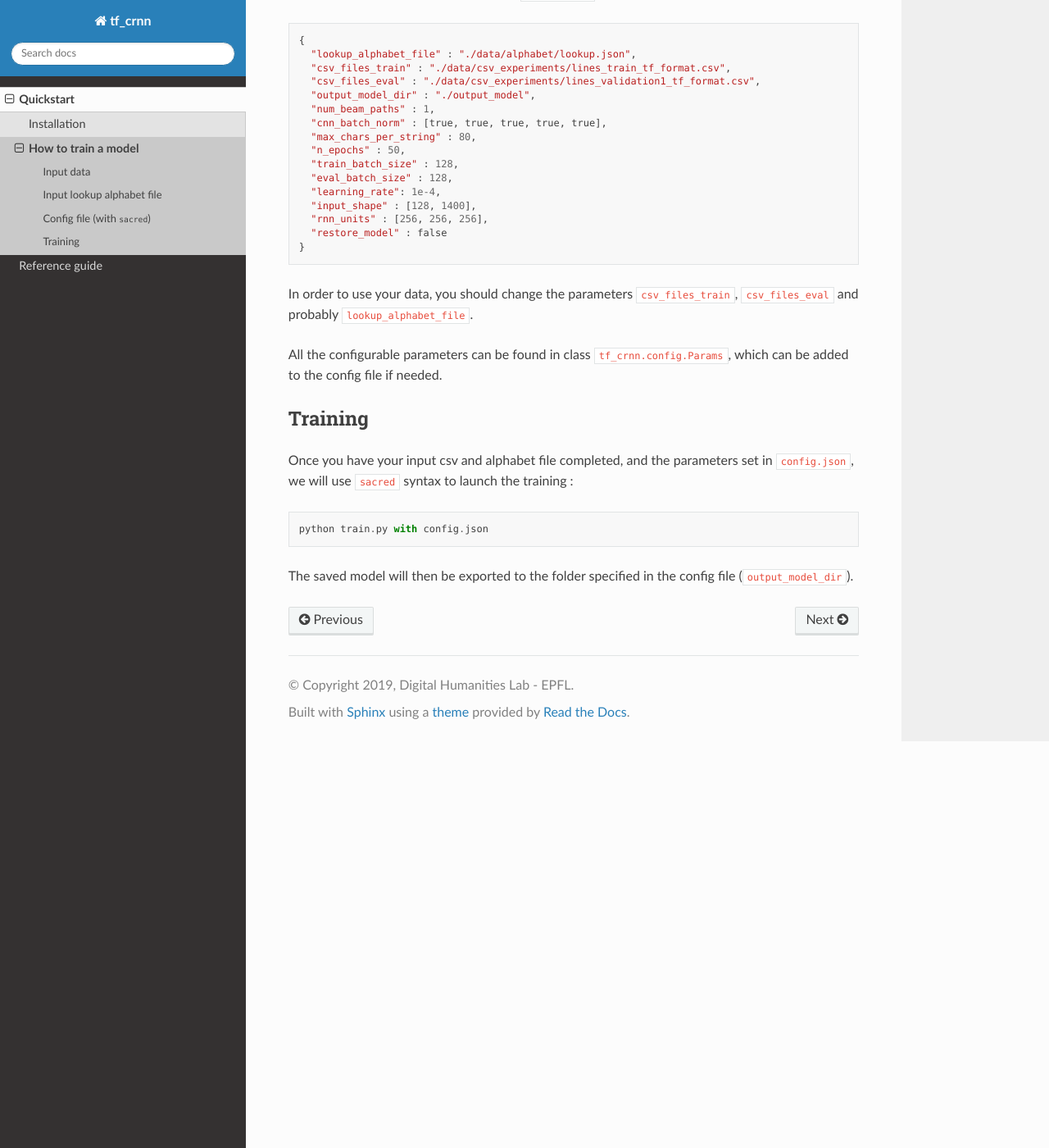
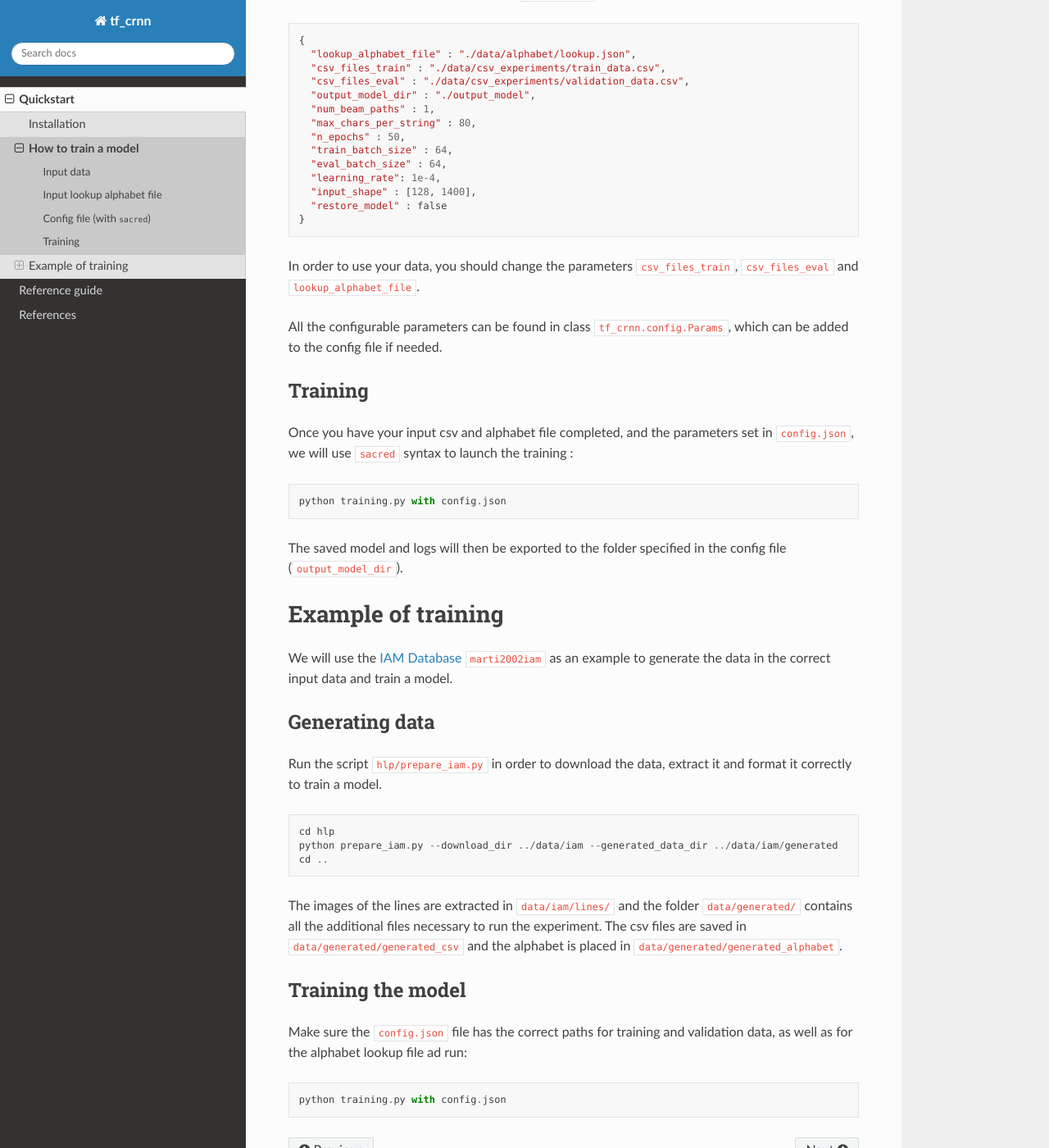
Before and after one commit to solivr/tf-crnn, a Sphinx documentation site: the page built from doc/start/training.rst, in a window 1280 px wide and 1400 px high, scrolled down 1049 px. Shown: the whole window at 82% size. Built offline with Sphinx 7.4.7 and the Read the Docs theme 2.0.0, drawn with Linux system fonts in a browser that asks for light colours; cross-references to code outside the pages are shown as plain code.

Commit message:
documenting example of training

```diff
--- a/doc/conf.py
+++ b/doc/conf.py
@@ -44,7 +44,8 @@ extensions = [
     'sphinx.ext.coverage',
     'sphinx.ext.viewcode',
     'sphinx.ext.githubpages',
-    # 'sphinx_autodoc_typehints'
+    'sphinxcontrib.bibtex',  # for bibtex
+    'sphinx_autodoc_typehints'
 ]
 
 # Add any paths that contain templates here, relative to this directory.
--- a/doc/index.rst
+++ b/doc/index.rst
@@ -10,6 +10,7 @@ TF-CRNN : A TensorFlow implementation of Convolutional Recurrent Neural Network
 
    start/index
    reference/index
+   references
 ..   :caption: Contents:
 
 A TensorFlow implementation of the Convolutional Recurrent Neural Network (CRNN) for image-based sequence recognition
--- /dev/null
+++ b/doc/references.bib
@@ -0,0 +1,10 @@
+@article{marti2002iam,
+  title={The IAM-database: an English sentence database for offline handwriting recognition},
+  author={Marti, U-V and Bunke, Horst},
+  journal={International Journal on Document Analysis and Recognition},
+  volume={5},
+  number={1},
+  pages={39--46},
+  year={2002},
+  publisher={Springer}
+}
--- a/doc/start/training.rst
+++ b/doc/start/training.rst
@@ -40,22 +40,20 @@ Set the parameters of the experiment in ``config.json``. The file looks like thi
 
     {
       "lookup_alphabet_file" : "./data/alphabet/lookup.json",
-      "csv_files_train" : "./data/csv_experiments/lines_train_tf_format.csv",
-      "csv_files_eval" : "./data/csv_experiments/lines_validation1_tf_format.csv",
+      "csv_files_train" : "./data/csv_experiments/train_data.csv",
+      "csv_files_eval" : "./data/csv_experiments/validation_data.csv",
       "output_model_dir" : "./output_model",
       "num_beam_paths" : 1,
-      "cnn_batch_norm" : [true, true, true, true, true],
       "max_chars_per_string" : 80,
       "n_epochs" : 50,
-      "train_batch_size" : 128,
-      "eval_batch_size" : 128,
+      "train_batch_size" : 64,
+      "eval_batch_size" : 64,
       "learning_rate": 1e-4,
       "input_shape" : [128, 1400],
-      "rnn_units" : [256, 256, 256],
       "restore_model" : false
     }
 
-In order to use your data, you should change the parameters ``csv_files_train``, ``csv_files_eval`` and probably ``lookup_alphabet_file``.
+In order to use your data, you should change the parameters ``csv_files_train``, ``csv_files_eval`` and ``lookup_alphabet_file``.
 
 All the configurable parameters can be found in class ``tf_crnn.config.Params``, which can be added to the config file if needed.
 
@@ -65,6 +63,35 @@ Training
 Once you have your input csv and alphabet file completed, and the parameters set in ``config.json``,
 we will use ``sacred`` syntax to launch the training : ::
 
-    python train.py with config.json
+    python training.py with config.json
 
-The saved model will then be exported to the folder specified in the config file (``output_model_dir``).
+The saved model and logs will then be exported to the folder specified in the config file (``output_model_dir``).
+
+
+Example of training
+-------------------
+
+We will use the `IAM Database <http://www.fki.inf.unibe.ch/databases/iam-handwriting-database>`_ :cite:`marti2002iam`
+as an example to generate the data in the correct input data and train a model.
+
+
+Generating data
+^^^^^^^^^^^^^^^
+
+Run the script ``hlp/prepare_iam.py`` in order to download the data, extract it and format it correctly to train a model. ::
+
+    cd hlp
+    python prepare_iam.py --download_dir ../data/iam --generated_data_dir ../data/iam/generated
+    cd ..
+
+The images of the lines are extracted in ``data/iam/lines/`` and the folder ``data/generated/`` contains all the
+additional files necessary to run the experiment. The csv files are saved in ``data/generated/generated_csv`` and
+the alphabet is placed in ``data/generated/generated_alphabet``.
+
+Training the model
+^^^^^^^^^^^^^^^^^^
+
+Make sure the ``config.json`` file has the correct paths for training and validation data, as well as for the
+alphabet lookup file ad run: ::
+
+    python training.py with config.json
```
Also changed, not shown: doc/references.rst (added, +7 -0 lines).
